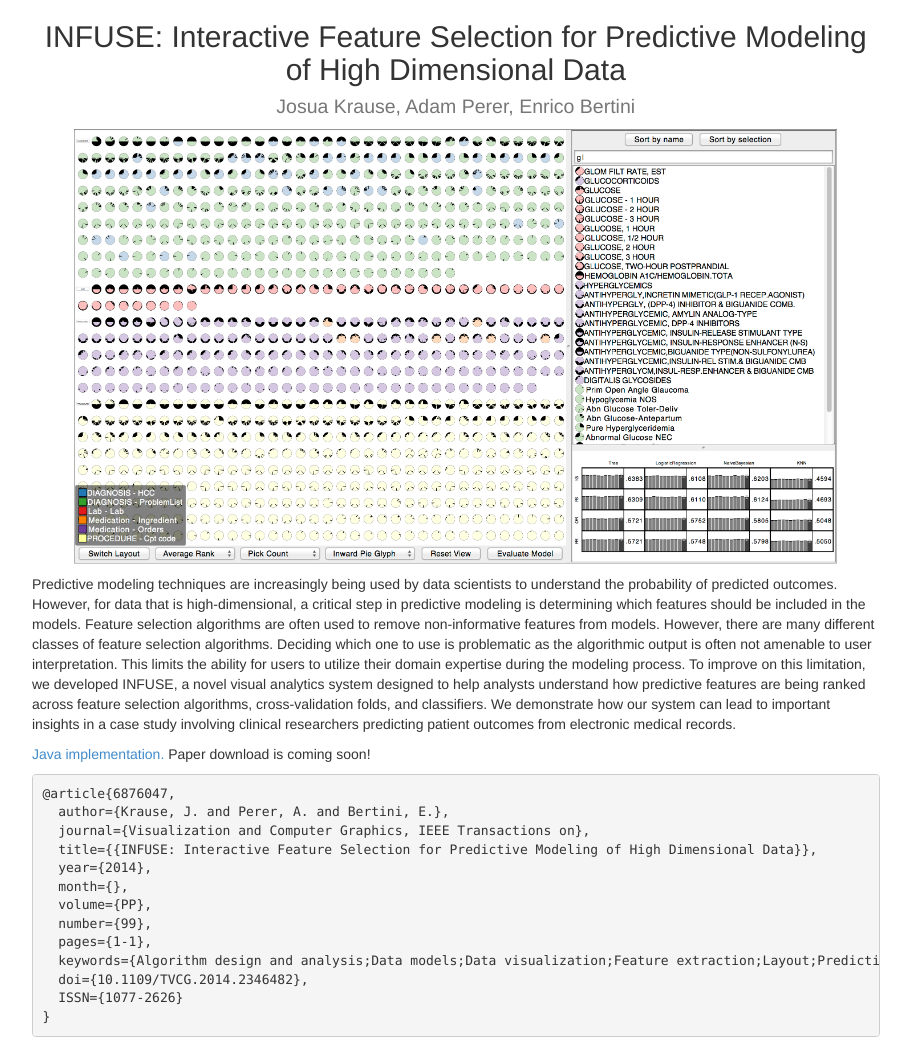
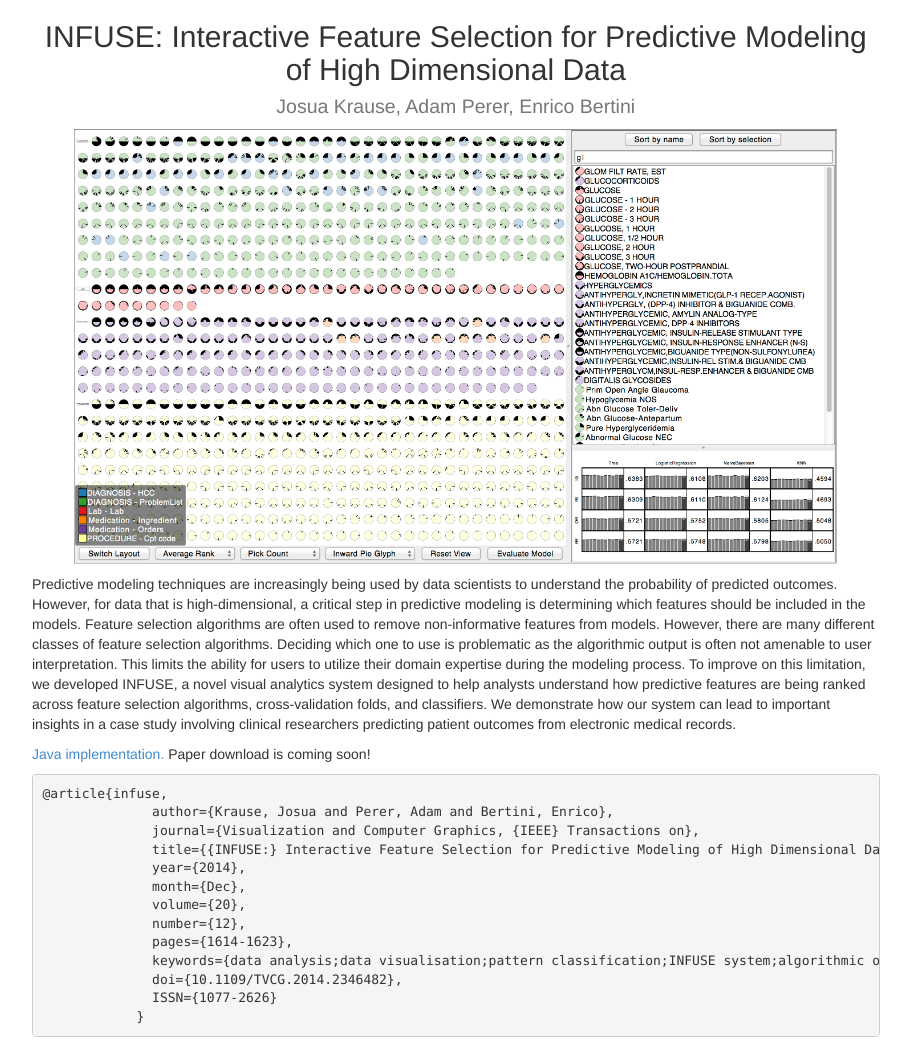
Before and after one commit to nyuvis/infuse, a plain HTML site: page index.html in a window 1280 px wide. Shown: the whole page, without its empty margins (38-949 px from the left). Drawn offline with Linux system fonts and the light colour scheme.

Commit message:
update bibtex

```diff
--- a/index.html
+++ b/index.html
@@ -25,19 +25,19 @@
           <a href="https://github.com/nyuvis/infuse-java/">Java implementation.</a>
           <emph>Paper download is coming soon!</emph>
         </p>
-        <pre>@article{6876047,
-  author={Krause, J. and Perer, A. and Bertini, E.},
-  journal={Visualization and Computer Graphics, IEEE Transactions on},
-  title={{INFUSE: Interactive Feature Selection for Predictive Modeling of High Dimensional Data}},
-  year={2014},
-  month={},
-  volume={PP},
-  number={99},
-  pages={1-1},
-  keywords={Algorithm design and analysis;Data models;Data visualization;Feature extraction;Layout;Prediction algorithms;Predictive models},
-  doi={10.1109/TVCG.2014.2346482},
-  ISSN={1077-2626}
-}</pre>
+        <pre>@article{infuse,
+              author={Krause, Josua and Perer, Adam and Bertini, Enrico},
+              journal={Visualization and Computer Graphics, {IEEE} Transactions on},
+              title={{INFUSE:} Interactive Feature Selection for Predictive Modeling of High Dimensional Data},
+              year={2014},
+              month={Dec},
+              volume={20},
+              number={12},
+              pages={1614-1623},
+              keywords={data analysis;data visualisation;pattern classification;INFUSE system;algorithmic output;classifiers;clinical researchers;cross-validation folds;electronic medical records;feature selection algorithms;high dimensional data modeling;interactive feature selection;patient outcomes;predicted outcomes;predictive modeling;predictive modeling techniques;user interpretation;visual analytics system;Algorithm design and analysis;Data models;Data visualization;Feature extraction;Prediction algorithms;Predictive models;Predictive modeling;classification;feature selection;high-dimensional data;visual analytics},
+              doi={10.1109/TVCG.2014.2346482},
+              ISSN={1077-2626}
+            }</pre>
       </div>
     </div>
   </div>
```
